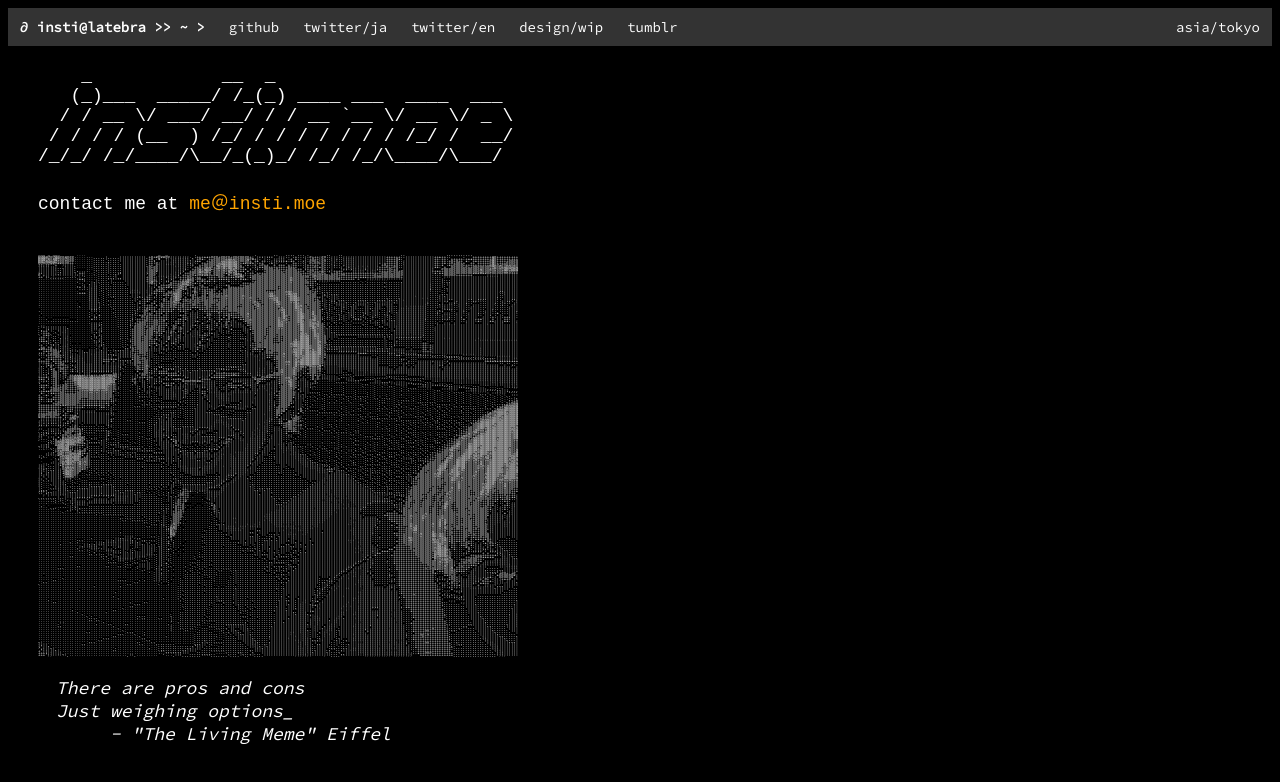
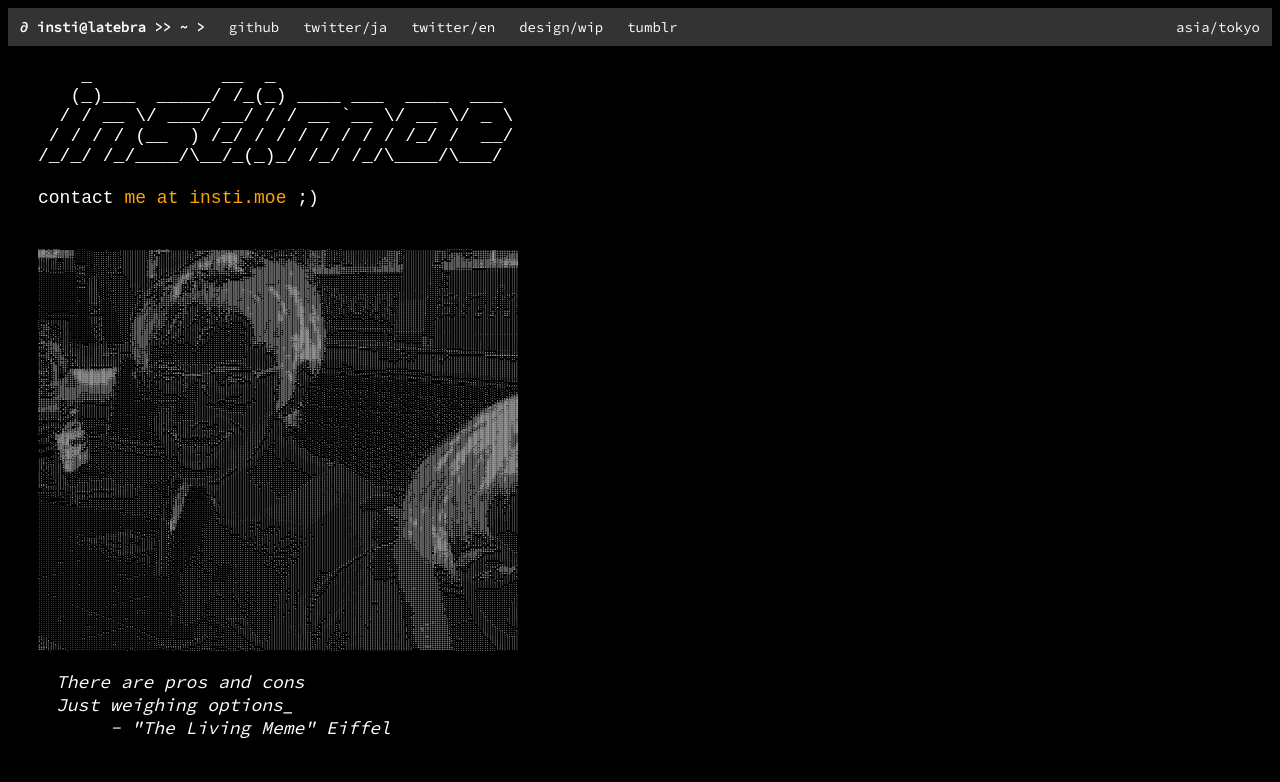
Before and after one commit to Instigare/instigare.github.io, a plain HTML site: page index.html in a window 1280 px wide. Drawn offline with Linux system fonts and the light colour scheme.

Commit message:
Updated email address

`````diff
--- a/index.html
+++ b/index.html
@@ -25,7 +25,7 @@
 /_/_/ /_/____/\__/_(_)_/ /_/ /_/\____/\___/
 </pre>
 <pre>
-contact me at <font color="orange">me＠insti.moe</font>
+contact <font color="orange">me at insti.moe</font> ;)
 
 </pre>
 <pre style="font: 4px/2px monospace;">@@@#@#@@@######.````...,,,,,:,,,,,:::::::::::,+#+#@##@#;:;;;;;;.,'++++++###+####+#######+;':::::::'';;;''''+''';'#+++;##'';::'';;;;;:::::::::::::++++++''::::::::::::+++++'''''''''''++++++++##+++++++++
`````
